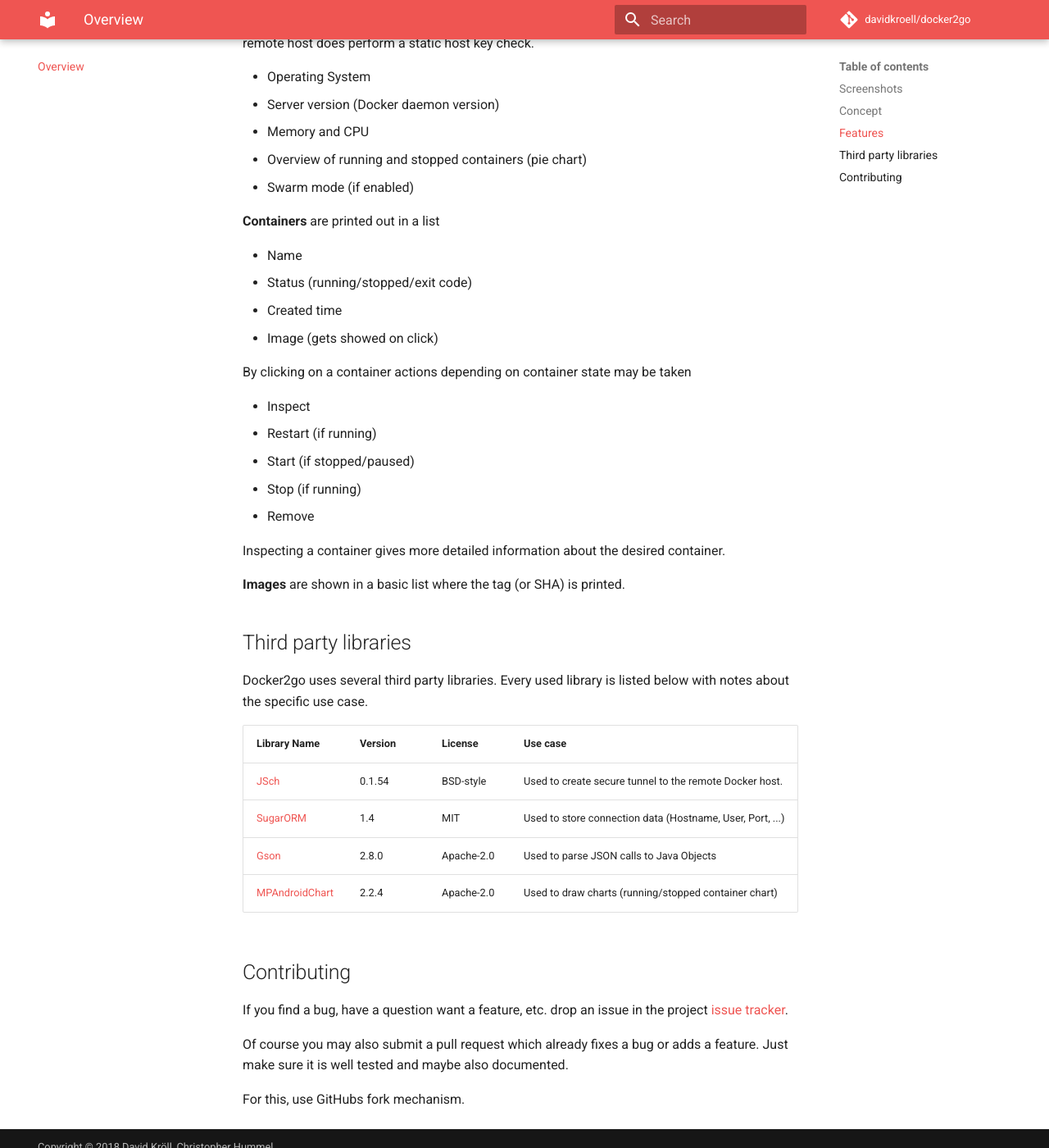
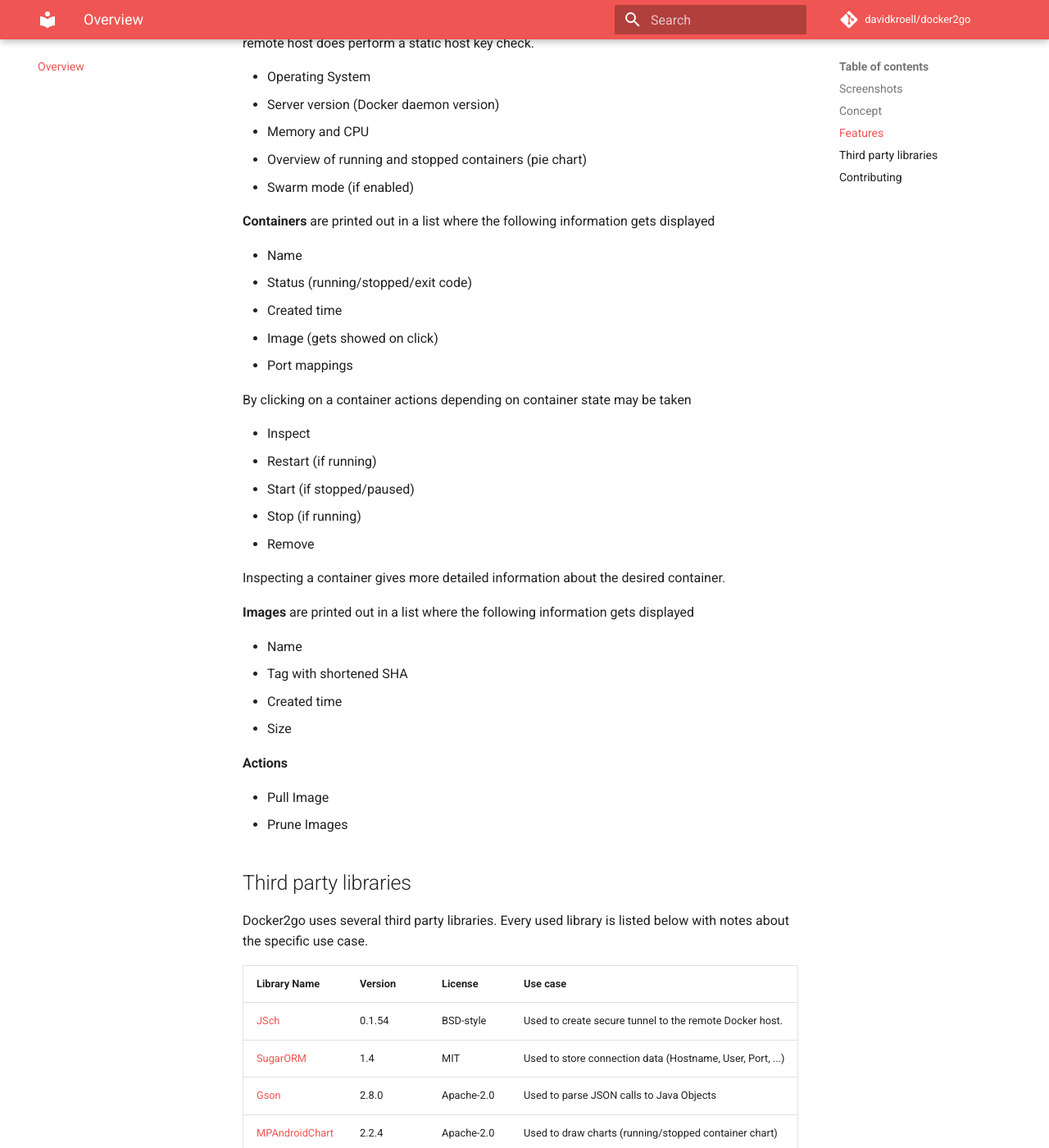
Before and after one commit to davidkroell/docker2go, an MkDocs documentation site: the page built from docs/index.md, in a window 1280 px wide and 1400 px high, scrolled down 2122 px. Shown: the whole window at 82% size. Built offline with MkDocs 1.6.1 and Material for MkDocs 9.7.7, drawn with Linux system fonts in a browser that asks for light colours; comment, search, counter and statistics services are not loaded.

Commit message:
Update docs Change screenshots and add features
Signed-off-by: David Kröll <david.kroell@outlook.com>

```diff
--- a/docs/index.md
+++ b/docs/index.md
@@ -43,12 +43,13 @@
 - Overview of running and stopped containers (pie chart)
 - Swarm mode (if enabled)
 
-**Containers** are printed out in a list
+**Containers** are printed out in a list where the following information gets displayed
 
 - Name
 - Status (running/stopped/exit code)
 - Created time
 - Image (gets showed on click)
+- Port mappings
 
 By clicking on a container actions depending on container state may be taken
 
@@ -60,7 +61,17 @@
 
 Inspecting a container gives more detailed information about the desired container.
 
-**Images** are shown in a basic list where the tag (or SHA) is printed.
+**Images** are printed out in a list where the following information gets displayed
+
+- Name
+- Tag with shortened SHA
+- Created time
+- Size
+
+**Actions**
+
+- Pull Image
+- Prune Images
 
 ## Third party libraries
 Docker2go uses several third party libraries.
```
Also changed, not shown: docs/img/connection-view.png, docs/img/container-bottom-sheet.png, docs/img/container-details.png, docs/img/containers-view.png, docs/img/images-view.png, docs/img/info-view.png.
